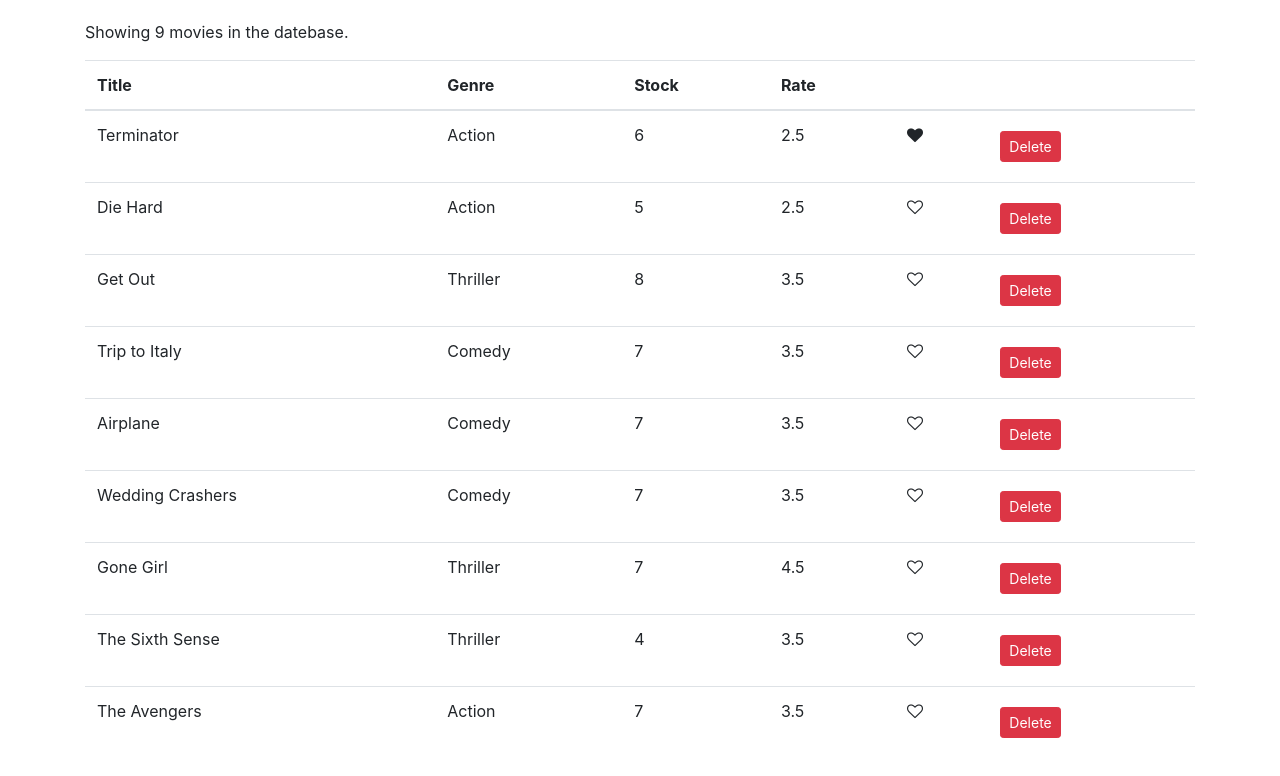
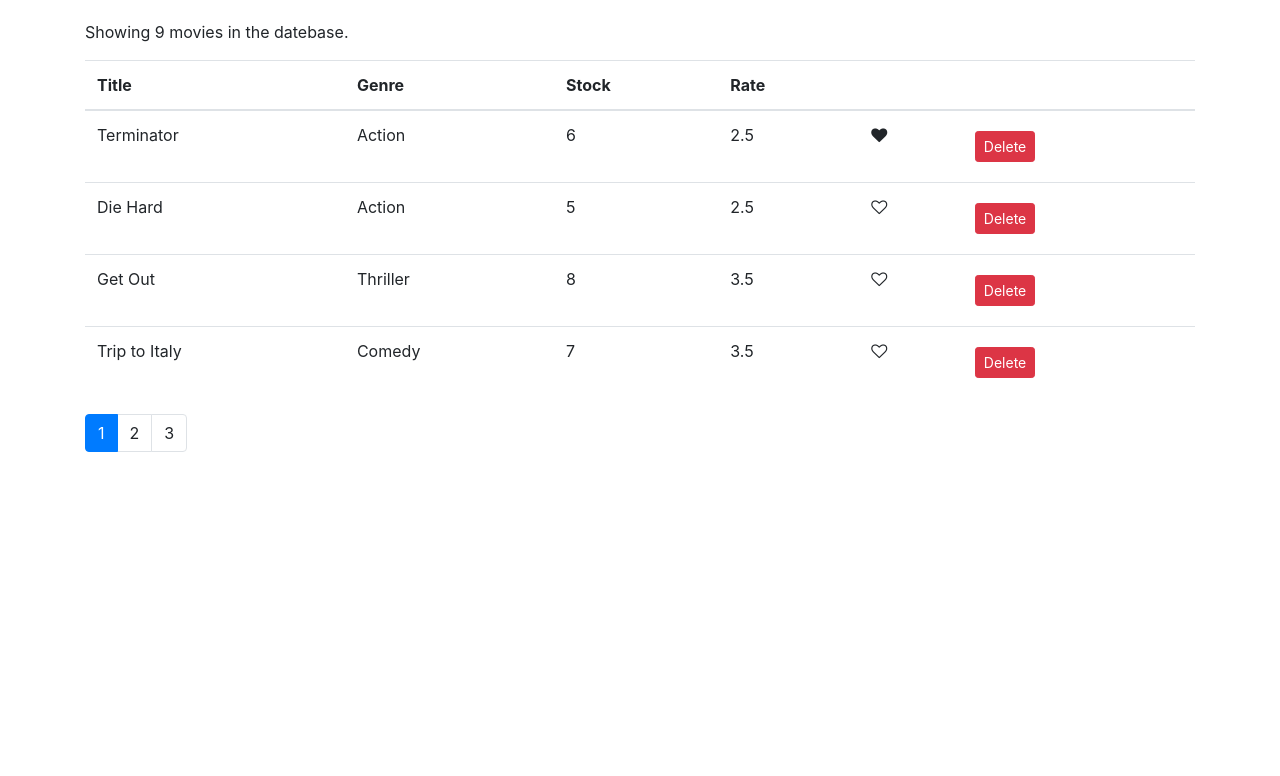
Before and after one commit to bthndncr/React-movieLibrary, a React (Create React App) app: page / in a window 1280 px wide. Shown: the top 776 px of the page. Built offline with nearby package versions, Linux system fonts and the light colour scheme.

Commit message:
Added pagination feature

```diff
--- a/package.json
+++ b/package.json
@@ -3,8 +3,10 @@
   "version": "0.1.0",
   "private": true,
   "dependencies": {
-    "bootstrap": "^4.1.1",
+    "bootstrap": "^4.3.1",
     "font-awesome": "^4.7.0",
+    "lodash": "^4.17.15",
+    "prop-types": "^15.6.2",
     "react": "^16.8.6",
     "react-dom": "^16.8.6",
     "react-scripts": "3.0.1"
--- a/src/components/movies.jsx
+++ b/src/components/movies.jsx
@@ -1,10 +1,14 @@
 import React, { Component } from "react";
 import { getMovies } from "../services/fakeMovieService";
+import Pagination from "./pagination";
 import Like from "./like";
+import { paginate } from "../utils/paginate";
 
 class Movies extends Component {
   state = {
-    movies: getMovies()
+    movies: getMovies(),
+    pageSize: 4,
+    currentPage: 1
   };
 
   handleDelete = movie => {
@@ -19,10 +23,16 @@
     this.setState({ movies });
   };
 
+  handlePageChange = page => {
+    this.setState({ currentPage: page });
+  };
+
   render() {
     const { length: count } = this.state.movies;
+    const { pageSize, currentPage, movies: allMovies } = this.state;
 
     if (count === 0) return <p>There are no movies in the database.</p>;
+    const movies = paginate(allMovies, currentPage, pageSize);
 
     return (
       <div>
@@ -39,7 +49,7 @@
             </tr>
           </thead>
           <tbody>
-            {this.state.movies.map(movie => (
+            {movies.map(movie => (
               <tr key={movie._id}>
                 <td>{movie.title}</td>
                 <td>{movie.genre.name}</td>
@@ -63,6 +73,12 @@
             ))}
           </tbody>
         </table>
+        <Pagination
+          itemsCount={count}
+          pageSize={pageSize}
+          currentPage={currentPage}
+          onPageChange={this.handlePageChange}
+        />
       </div>
     );
   }
--- /dev/null
+++ b/src/components/pagination.jsx
@@ -0,0 +1,36 @@
+import React from "react";
+import _ from "lodash";
+import PropTypes from "prop-types";
+
+const Pagination = props => {
+  const { itemsCount, pageSize, currentPage, onPageChange } = props;
+
+  const pagesCount = Math.ceil(itemsCount / pageSize);
+  if (pagesCount === 1) return null;
+  const pages = _.range(1, pagesCount + 1);
+
+  return (
+    <nav>
+      <ul className="pagination">
+        {pages.map(page => (
+          <li
+            key={page}
+            className={page === currentPage ? "page-item active" : "page-item"}
+          >
+            <a className="page-link" onClick={() => onPageChange(page)}>
+              {page}
+            </a>
+          </li>
+        ))}
+      </ul>
+    </nav>
+  );
+};
+
+Pagination.propTypes = {
+  itemsCount: PropTypes.number.isRequired,
+  pageSize: PropTypes.number.isRequired,
+  currentPage: PropTypes.number.isRequired,
+  onPageChange: PropTypes.func.isRequired
+};
+export default Pagination;
--- /dev/null
+++ b/src/utils/paginate.js
@@ -0,0 +1,11 @@
+import _ from "lodash";
+
+export function paginate(items, pageNumber, pageSize) {
+  const startIndex = (pageNumber - 1) * pageSize;
+  return _(items)
+    .slice(startIndex)
+    .take(pageSize)
+    .value();
+  // _.slice(items, startIndex)
+  // _.take()
+}
```
Also changed, not shown: 1 other file (tests, documents, lock files or other folders).
